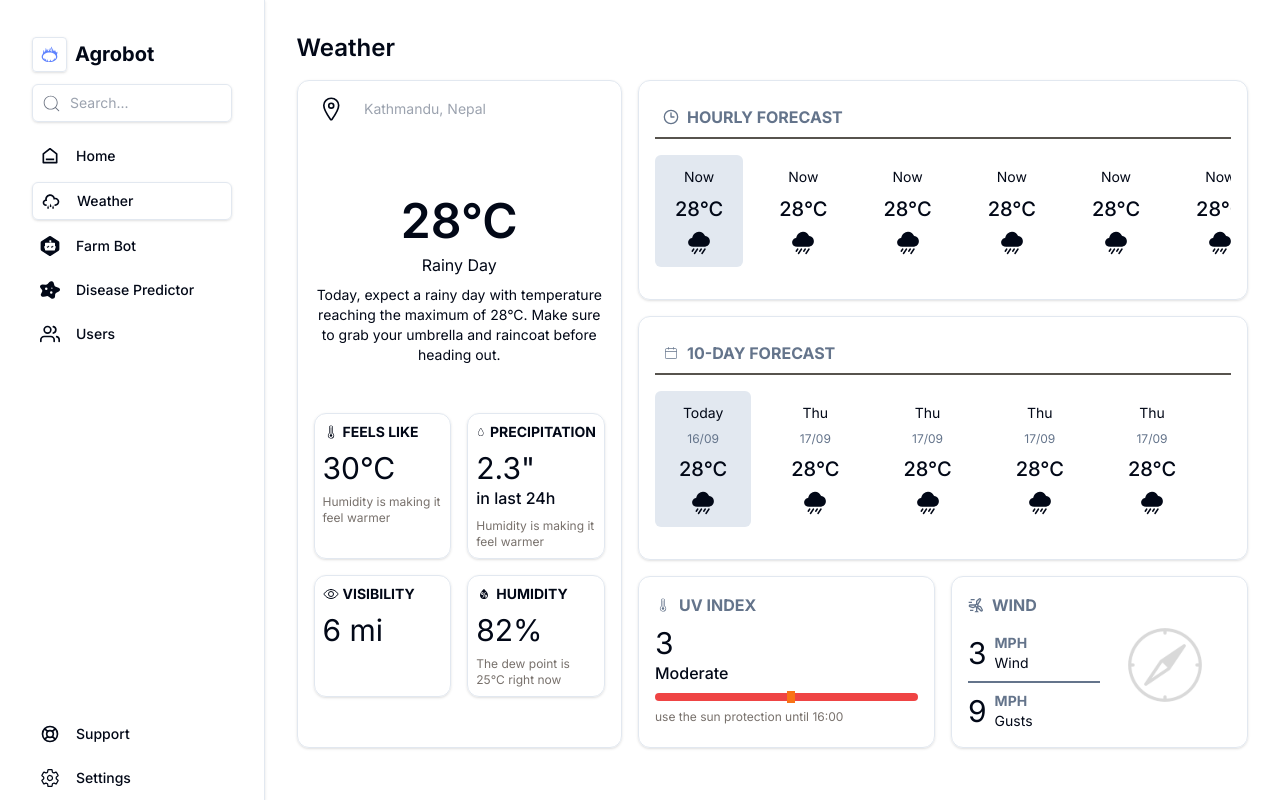
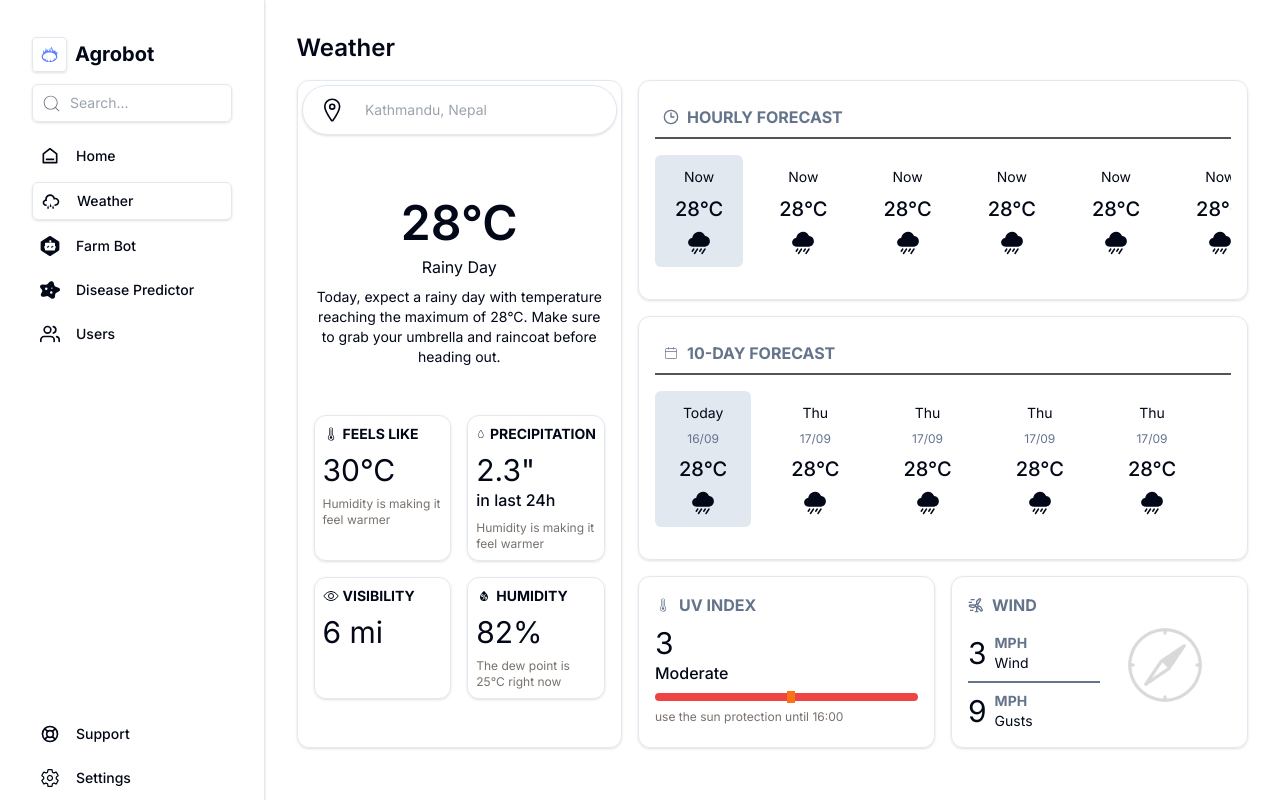
Before and after one commit to Sujanban/agrobot, a React (Vite) app in the folder client/: page /weather in a window 1280 px wide. Built offline with nearby package versions, Linux system fonts and the light colour scheme.

Commit message:
integrating openweather api

```diff
--- a/client/src/pages/dashboard/Weather.jsx
+++ b/client/src/pages/dashboard/Weather.jsx
@@ -1,5 +1,5 @@
 import Navbar from '@/components/dashboard/Navbar'
-import React from 'react'
+import React, { useState } from 'react'
 import { IoLocationOutline } from "react-icons/io5";
 import { CiTempHigh, CiDroplet } from "react-icons/ci";
 import { IoEyeOutline } from "react-icons/io5";
@@ -9,9 +9,20 @@ import { IoRainy } from "react-icons/io5";
 import { CiCalendar } from "react-icons/ci";
 import { MdOutlineWindPower } from "react-icons/md";
 import compass from "../../assets/compass.png"
+import axios from 'axios';
 
 
 const Weather = () => {
+    const [city, setCity] = useState("");
+    const handleSearch = async (city) => {
+        city.preventDefault();
+        try {
+            const res = await axios.get('https://api.openweathermap.org/data/2.5/weather?&units=metric&q=KATHMANDU&appid=a516a792024accb77f34519e395792f4');
+            console.log(res)
+        } catch (err) {
+            console.log(err)
+        }
+    }
     return (
         <div className='flex max-w-7xl mx-auto'>
             <Navbar />
@@ -19,10 +30,10 @@ const Weather = () => {
                 <h1 className='font-semibold text-2xl'>Weather</h1>
                 <div className='flex grsssid grid-cols-3 gap-4'>
                     <div className=' space-y-4 bg-blasck rounded-xl border shadow'>
-                        <div className='m-1 flex items-center gap-2 rounded-full bg-white'>
+                        <form onSubmit={handleSearch} className='m-1 shadow border flex items-center gap-2 rounded-full bg-white'>
                             <IoLocationOutline className='text-5xl pl-4 py-2' />
-                            <input className='p-3 w-full text-sm rounded-full outline-none' type="search" placeholder='Kathmandu, Nepal' />
-                        </div>
+                            <input onChange={(e) => setCity(e.target.value)} className='p-3 w-full text-sm rounded-full outline-none' type="search" placeholder='Kathmandu, Nepal' />
+                        </form>
                         <div className='today-weather bg-blsack text-whiste p-4 rounded-xl space-y-4'>
                             <div className='py-8 text-center space-y-2'>
                                 <h1 className='text-5xl font-semibold'>28°C</h1>
```
